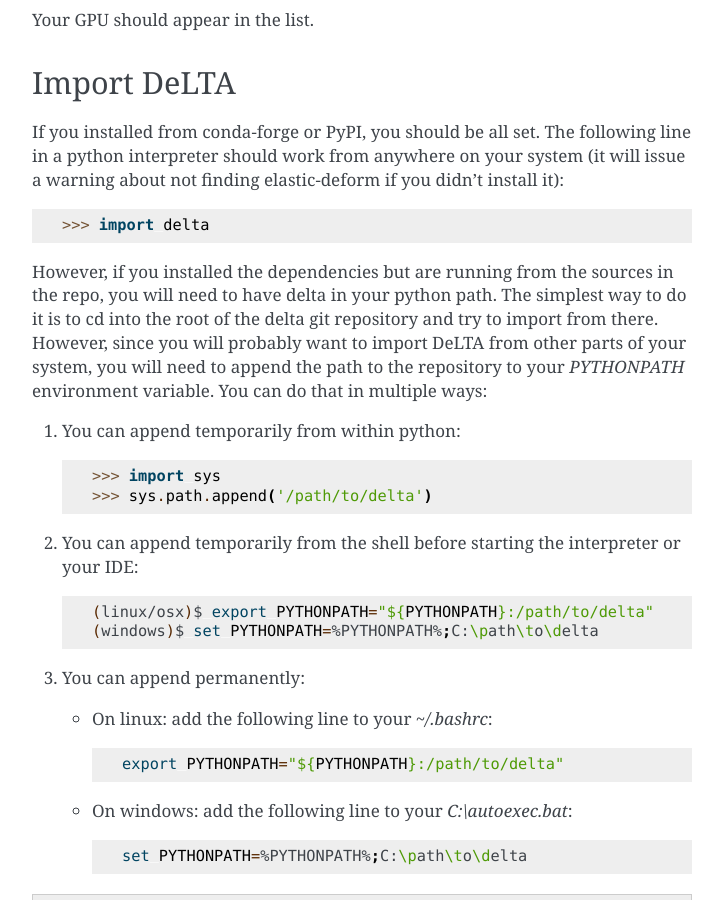
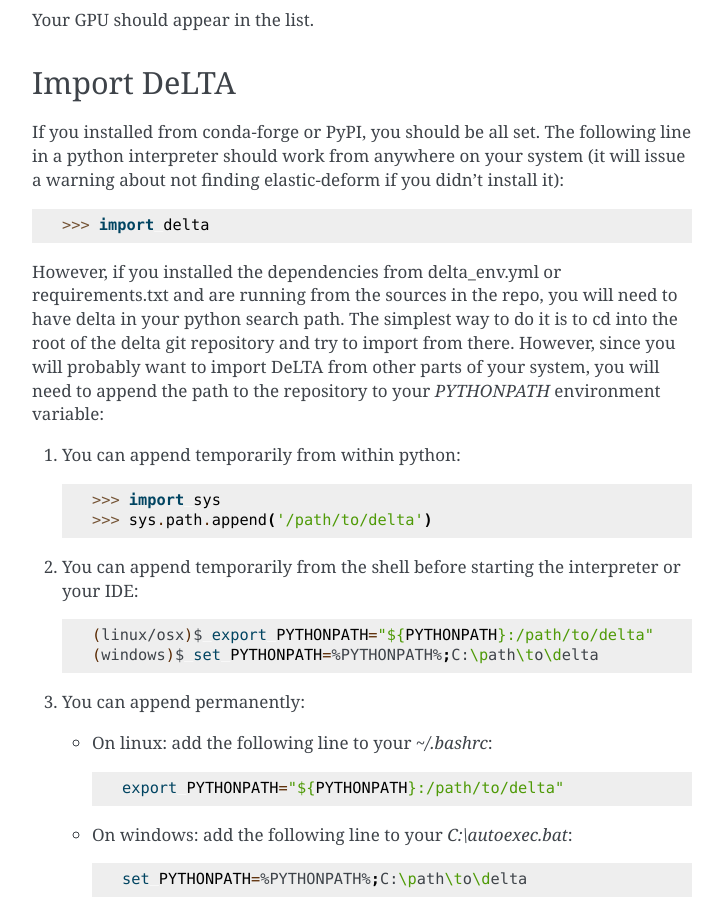
Before and after one commit to maximuswatkins/DeLTA_TF_2D, a Sphinx documentation site: the page built from docs/usage/installation.rst, in a window 1280 px wide and 900 px high, scrolled down 3987 px. Shown: the whole window, without its empty margins (388-1111 px from the left). Built offline with Sphinx 7.4.7, drawn with Linux system fonts in a browser that asks for light colours.

Commit message:
Minor clarification in installation.rst

```diff
--- a/docs/usage/installation.rst
+++ b/docs/usage/installation.rst
@@ -1,4 +1,3 @@
-
 Installation
 =================================
 
@@ -194,12 +193,12 @@ it):
 
     >>> import delta
 
-However, if you installed the dependencies but are running from the sources in
-the repo, you will need to have delta in your python path. The simplest way to
-do it is to cd into the root of the delta git repository and try to import from
-there. However, since you will probably want to import DeLTA from other parts of
-your system, you will need to append the path to the repository to your
-`PYTHONPATH` environment variable. You can do that in multiple ways:
+However, if you installed the dependencies from delta_env.yml or requirements.txt
+and are running from the sources in the repo, you will need to have delta in your
+python search path. The simplest way to do it is to cd into the root of the delta
+git repository and try to import from there. However, since you will probably
+want to import DeLTA from other parts of your system, you will need to append the
+path to the repository to your `PYTHONPATH` environment variable:
 
 1. You can append temporarily from within python:
 
```
